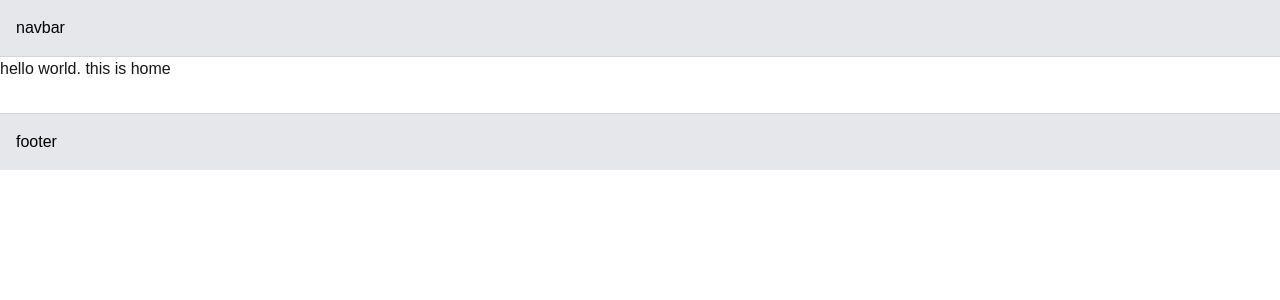
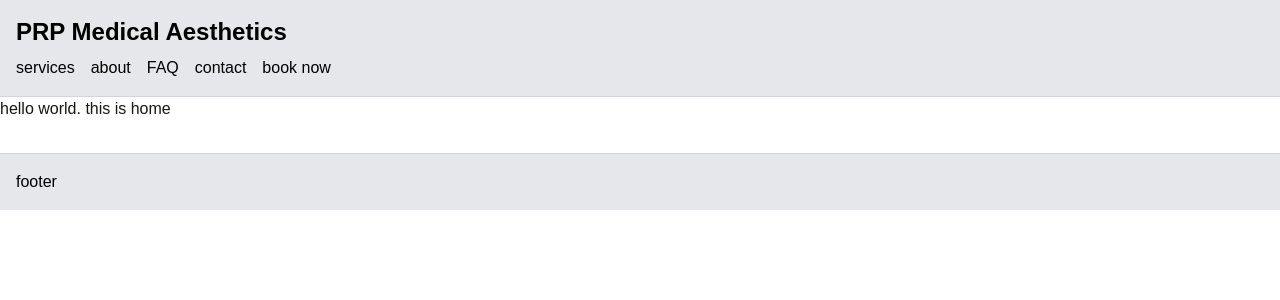
Before and after one commit to lilyjwhitford/clinic-website, a Next.js app: page / in a window 1280 px wide. Shown: the top 300 px of the page. Built offline with nearby package versions, Linux system fonts and the light colour scheme.

Commit message:
create simple functional Navbar with links to each page

```diff
--- a/src/app/about/page.tsx
+++ b/src/app/about/page.tsx
@@ -0,0 +1,7 @@
+export default function AboutPage() {
+  return (
+    <div className="container">
+      <h1>about us</h1>
+    </div>
+  )
+}
--- a/src/app/booking/page.tsx
+++ b/src/app/booking/page.tsx
@@ -0,0 +1,7 @@
+export default function BookingPage() {
+  return (
+    <div className="container">
+      <h1>book with us</h1>
+    </div>
+  )
+}
--- a/src/app/contact/page.tsx
+++ b/src/app/contact/page.tsx
@@ -0,0 +1,7 @@
+export default function ContactPage() {
+  return (
+    <div className="container">
+      <h1>come say hello</h1>
+    </div>
+  )
+}
--- a/src/app/services/page.tsx
+++ b/src/app/services/page.tsx
@@ -0,0 +1,7 @@
+export default function ServicesPage() {
+  return (
+    <div className="container">
+      <h1>our services</h1>
+    </div>
+  )
+}
--- a/src/components/Navbar.tsx
+++ b/src/components/Navbar.tsx
@@ -1,7 +1,28 @@
+import Link from 'next/link'
+
 export default function Navbar() {
   return (
     <nav className="border-b border-gray-300 bg-gray-200 p-4 text-black">
-      <h1>navbar</h1>
+      <h1 className="text-2xl font-bold">
+        <Link href="/">PRP Medical Aesthetics</Link>
+      </h1>
+      <ul className="mt-2 flex space-x-4">
+        <li>
+          <Link href="/services">services</Link>
+        </li>
+        <li>
+          <Link href="/about">about</Link>
+        </li>
+        <li>
+          <Link href="/FAQ">FAQ</Link>
+        </li>
+        <li>
+          <Link href="/contact">contact </Link>
+        </li>
+        <li>
+          <Link href="/booking">book now</Link>
+        </li>
+      </ul>
     </nav>
   )
 }
```
